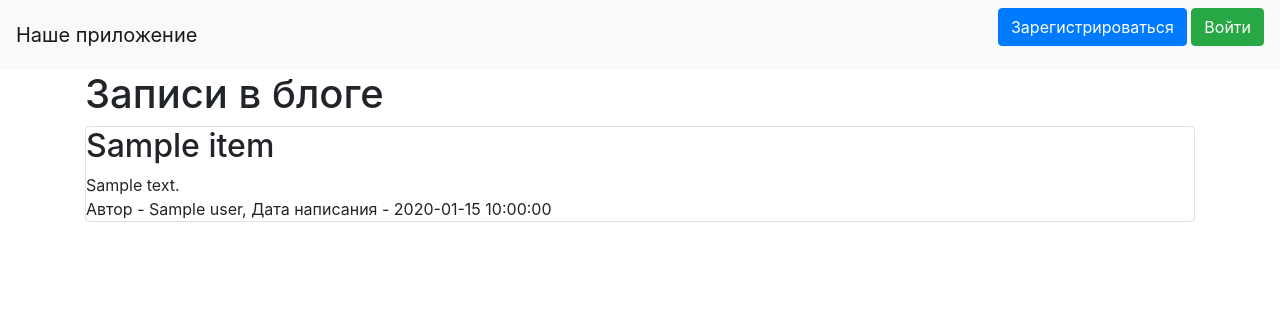
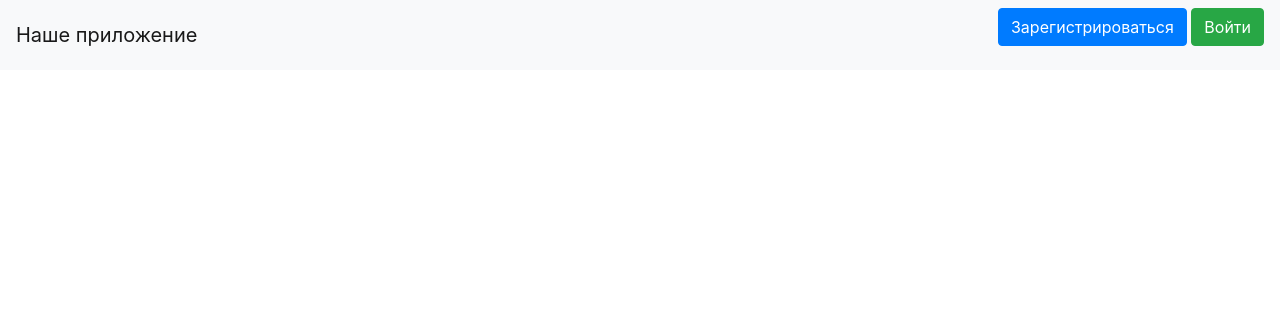
Before and after one commit to bezdarnij/Olympiad_preparing_platform, a Flask app: template templates/index.html in a window 1280 px wide. Shown: the top 330 px of the page. Run offline with Flask 3, Linux system fonts and the light colour scheme; the template is opened without the code that fills it: most values are stand-ins (such as "Sample title", 1, 10 or a date in 2020); some libraries are stand-ins or nearby versions.

Commit message:
полностью убрал news

```diff
--- a/data/users.py
+++ b/data/users.py
@@ -20,7 +20,6 @@ class User(SqlAlchemyBase, UserMixin):
     created_date = sqlalchemy.Column(sqlalchemy.DateTime,
                                      default=datetime.datetime.now)
 
-    news = orm.relationship("News", back_populates='user')
     submissions = orm.relationship("Submissions", back_populates="user")
 
     def set_password(self, password):
--- a/main.py
+++ b/main.py
@@ -1,6 +1,5 @@
 from flask import Flask, render_template, redirect, request, abort, session
 from data import db_session
-from data.news import News
 from flask_login import LoginManager, login_user, login_required, logout_user, current_user
 from data.users import User
 from data.tasks import Tasks
@@ -34,13 +33,7 @@ db_session.global_init("db/task.db")
 
 @app.route("/")
 def index():
-    db_sess = db_session.create_session()
-    if current_user.is_authenticated:
-        news = db_sess.query(News).filter(
-            (News.user == current_user) | (News.is_private != True))
-    else:
-        news = db_sess.query(News).filter(News.is_private != True)
-    return render_template("index.html", news=news)
+    return render_template("index.html")
 
 
 @app.route('/register', methods=['GET', 'POST'])
--- a/templates/index.html
+++ b/templates/index.html
@@ -1,18 +1,5 @@
 {% extends "base.html" %} {% block content %} {% if
 current_user.is_authenticated %}
-<a href="news" class="btn btn-secondary">Добавить новость</a>
 <a href="/tasks" class="btn btn-secondary">Каталог задач</a>
 {% endif %}
-<h1>Записи в блоге</h1>
-{% for item in news%}
-<div class="col-md6 border rounded">
-	<h2>{{item.title}}</h2>
-	<div>{{item.content}}</div>
-	<div>Автор - {{item.user.name}}, Дата написания - {{item.created_date}}</div>
-</div>
-{% if current_user.is_authenticated and current_user == item.user %}
-<div>
-	<a href="/news/{{ item.id }}" class="btn btn-warning"> Изменить </a>
-	<a href="/news_delete/{{ item.id }}" class="btn btn-danger"> Удалить </a>
-</div>
-{% endif %} {% endfor %} {% endblock %}
+{% endblock %}
```
